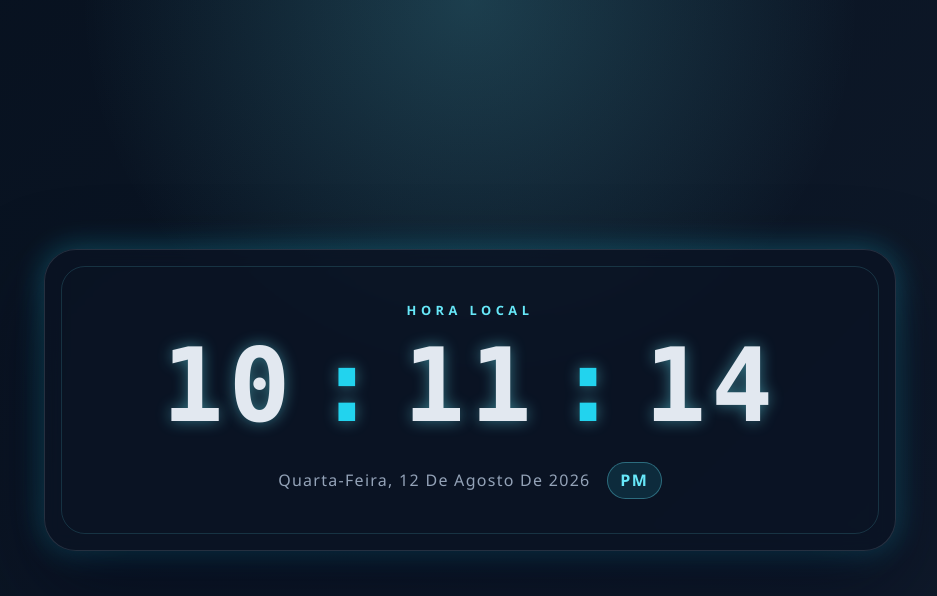
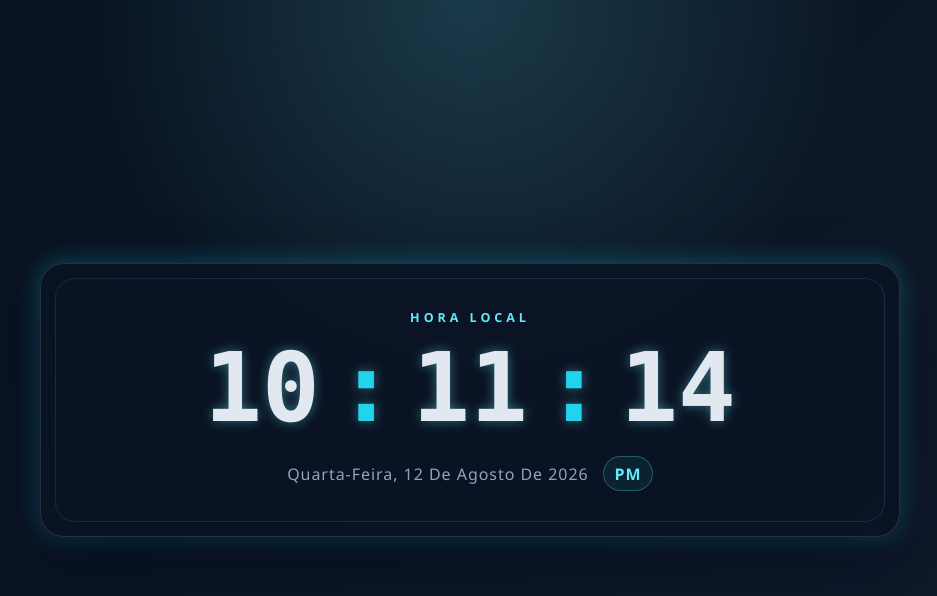
Before and after one commit to alberto138869/html-css-js-project-setup, a plain HTML site: page index.html in a window 1280 px wide. Shown: the whole page, without its empty margins (170-1107 px from the left). Drawn offline with Linux system fonts and the light colour scheme.

Commit message:
refactor(style): compact and simplify stylesheet
Co-authored-by: Copilot <223556219+Copilot@users.noreply.github.com>

```diff
--- a/style.css
+++ b/style.css
@@ -1,128 +1,18 @@
-:root {
-  --bg-1: #07111f;
-  --bg-2: #101b2c;
-  --surface: rgba(11, 19, 35, 0.8);
-  --surface-border: rgba(148, 163, 184, 0.2);
-  --text: #e2e8f0;
-  --muted: #94a3b8;
-  --accent: #67e8f9;
-  --accent-strong: #22d3ee;
-  --shadow: rgba(34, 211, 238, 0.35);
-}
+/* Refatorado: estilos compactos e legíveis */
+:root{--bg-1:#07111f;--bg-2:#101b2c;--surface:rgba(11,19,35,.8);--border:rgba(148,163,184,.2);--text:#e2e8f0;--muted:#94a3b8;--accent:#67e8f9;--accent-strong:#22d3ee;--glow:rgba(34,211,238,.35)}*{box-sizing:border-box}html,body{height:100%;margin:0}body{display:grid;place-items:center;font-family:Segoe UI, Tahoma, Geneva, Verdana, sans-serif;color:var(--text);background:radial-gradient(circle at top, rgba(103,232,249,.18), transparent 38%),linear-gradient(135deg,var(--bg-1),var(--bg-2))}
 
-* {
-  box-sizing: border-box;
-}
+.clock-screen{width:min(100%,900px);padding:1.25rem}
 
-html,
-body {
-  margin: 0;
-  min-height: 100%;
-  height: 100%;
-}
+.clock-card{position:relative;padding:clamp(1.75rem,3.5vw,3.5rem);border:1px solid var(--border);border-radius:1.5rem;background:var(--surface);backdrop-filter:blur(8px);box-shadow:0 24px 60px rgba(2,6,23,.55),0 0 26px var(--glow);text-align:center}
+.clock-card::before{content:"";position:absolute;inset:0.9rem;border-radius:1.25rem;border:1px solid rgba(103,232,249,.12);pointer-events:none}
 
-body {
-  display: grid;
-  place-items: center;
-  font-family: "Segoe UI", Tahoma, Geneva, Verdana, sans-serif;
-  background:
-    radial-gradient(circle at top, rgba(103, 232, 249, 0.2), transparent 38%),
-    linear-gradient(135deg, var(--bg-1) 0%, var(--bg-2) 100%);
-  color: var(--text);
-}
+.eyebrow{margin:0 0 0.9rem;color:var(--accent);font-size:.78rem;font-weight:700;letter-spacing:.32em;text-transform:uppercase}
 
-.clock-screen {
-  width: min(100%, 900px);
-  padding: 1.5rem;
-}
+.time{display:flex;align-items:center;justify-content:center;gap:.18em;font:700 clamp(3rem,7.5vw,6.5rem)/1 "Consolas",SFMono-Regular,Menlo,monospace;text-shadow:0 0 12px rgba(103,232,249,.42)}
+.separator{color:var(--accent-strong);animation:blink 1s steps(1) infinite}
+@keyframes blink{50%{opacity:.3}}
 
-.clock-card {
-  position: relative;
-  padding: clamp(2rem, 4vw, 4rem);
-  border: 1px solid var(--surface-border);
-  border-radius: 2rem;
-  background: var(--surface);
-  backdrop-filter: blur(10px);
-  box-shadow: 0 30px 80px rgba(2, 6, 23, 0.55), 0 0 30px var(--shadow);
-  text-align: center;
-}
+.meta-row{display:flex;flex-wrap:wrap;gap:.9rem;justify-content:center;align-items:center;margin-top:1.25rem;color:var(--muted);font-size:1rem;letter-spacing:.06em;text-transform:capitalize}
+.ampm{display:inline-flex;align-items:center;justify-content:center;min-width:3rem;padding:.35rem .65rem;border-radius:999px;border:1px solid rgba(103,232,249,.28);background:rgba(34,211,238,.08);color:var(--accent);font-weight:700}
 
-.clock-card::before {
-  content: "";
-  position: absolute;
-  inset: 1rem;
-  border: 1px solid rgba(103, 232, 249, 0.15);
-  border-radius: 1.5rem;
-  pointer-events: none;
-}
-
-.eyebrow {
-  margin: 0 0 1rem;
-  color: var(--accent);
-  font-size: 0.8rem;
-  font-weight: 700;
-  letter-spacing: 0.35em;
-  text-transform: uppercase;
-}
-
-.time {
-  display: flex;
-  align-items: center;
-  justify-content: center;
-  gap: 0.2em;
-  font-size: clamp(3.5rem, 8vw, 8rem);
-  font-weight: 700;
-  letter-spacing: 0.05em;
-  line-height: 1;
-  font-family: "Consolas", "SFMono-Regular", "Menlo", monospace;
-  text-shadow: 0 0 15px rgba(103, 232, 249, 0.45);
-}
-
-.separator {
-  color: var(--accent-strong);
-  animation: blink 1s steps(1) infinite;
-}
-
-@keyframes blink {
-  50% {
-    opacity: 0.3;
-  }
-}
-
-.meta-row {
-  display: flex;
-  flex-wrap: wrap;
-  justify-content: center;
-  align-items: center;
-  gap: 1rem;
-  margin-top: 1.5rem;
-  color: var(--muted);
-  font-size: 1rem;
-  letter-spacing: 0.08em;
-  text-transform: capitalize;
-}
-
-.ampm {
-  display: inline-flex;
-  align-items: center;
-  justify-content: center;
-  min-width: 3.25rem;
-  padding: 0.4rem 0.8rem;
-  border: 1px solid rgba(103, 232, 249, 0.35);
-  border-radius: 999px;
-  background: rgba(34, 211, 238, 0.12);
-  color: var(--accent);
-  font-weight: 700;
-}
-
-@media (max-width: 520px) {
-  .meta-row {
-    flex-direction: column;
-    gap: 0.5rem;
-    letter-spacing: 0.05em;
-  }
-
-  .time {
-    gap: 0.1em;
-  }
-}
+@media (max-width:520px){.meta-row{flex-direction:column;gap:.45rem}.time{gap:.08em;font-size:clamp(2.2rem,12vw,4.5rem)}}
```
